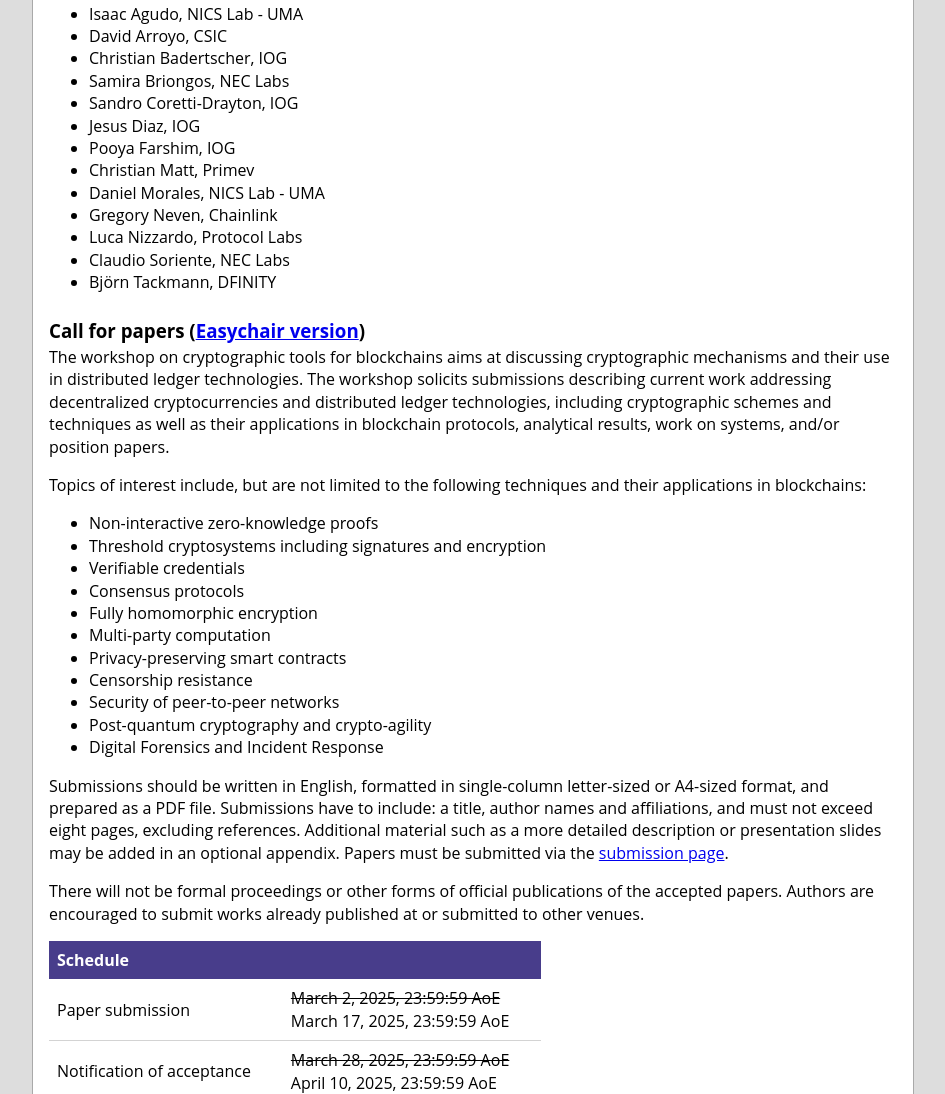
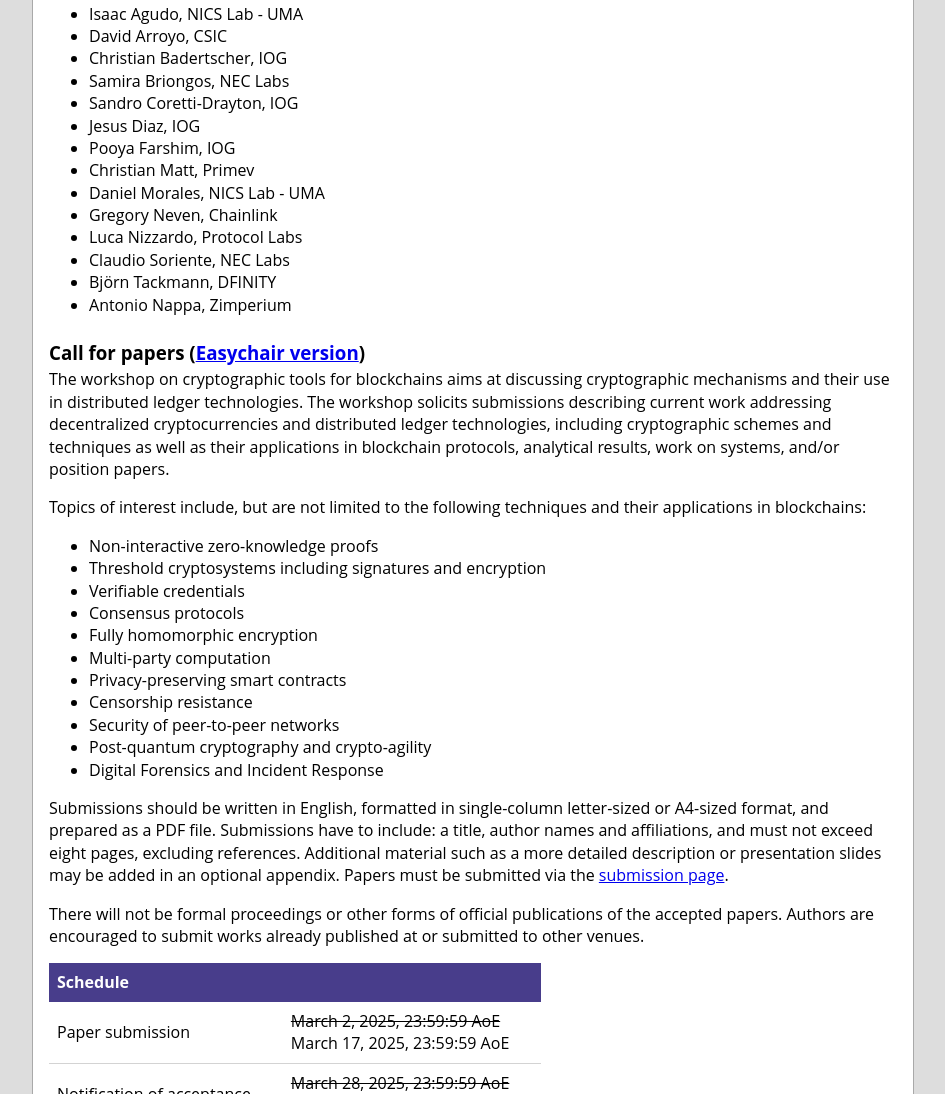
Before and after one commit to bjoerntm/ctb, a plain HTML site: page index.html in a window 1280 px wide. Shown: the part 686-1780 px from the top of the page, without its empty margins (167-1112 px from the left). Drawn offline with Linux system fonts and the light colour scheme.

Commit message:
Added Antonio to PC.

```diff
--- a/index.html
+++ b/index.html
@@ -40,6 +40,7 @@
 			<li>Luca Nizzardo, Protocol Labs</li>
 			<li>Claudio Soriente, NEC Labs</li>
 			<li>Bj&ouml;rn Tackmann, DFINITY</li>
+			<li>Antonio Nappa, Zimperium</li>
 		</ul>
 
 		<h3>Call for papers (<a href="https://easychair.org/conferences?conf=ctb25">Easychair version</a>)</h3>
```
